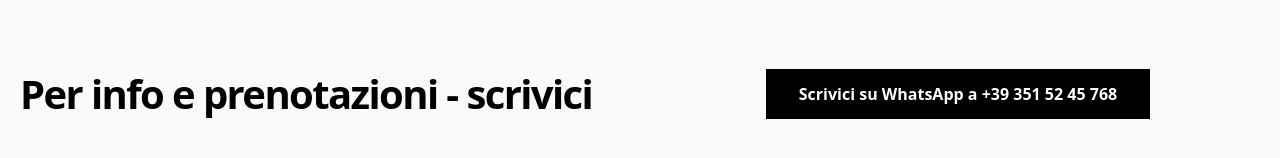
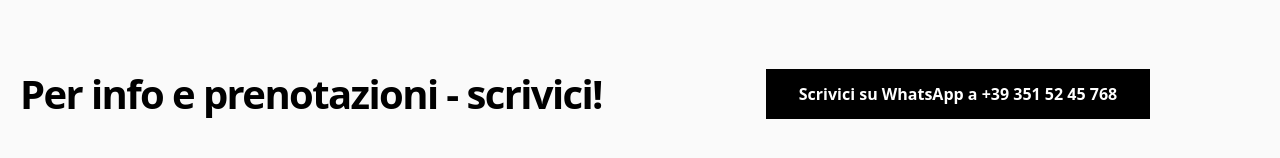
Before and after one commit to ruphy/ctilissone, a Next.js app: page /chi-siamo in a window 1280 px wide. Shown: the part 844-1002 px from the top of the page. Built offline with nearby package versions, Linux system fonts and the light colour scheme.

Commit message:
exclamation
Signed-off-by: Riccardo Iaconelli <rick@hey.com>

```diff
--- a/components/footer.tsx
+++ b/components/footer.tsx
@@ -7,7 +7,7 @@ const Footer = () => {
       <Container>
         <div className="py-28 flex flex-col lg:flex-row items-center">
           <h3 className="text-4xl lg:text-[2.5rem] font-bold tracking-tighter leading-tight text-center lg:text-left mb-10 lg:mb-0 lg:pr-4 lg:w-1/2">
-          Per info e prenotazioni - scrivici
+          Per info e prenotazioni - scrivici!
           </h3>
           <div className="flex flex-col lg:flex-row justify-center items-center lg:pl-4 lg:w-1/2">
             <a
```
